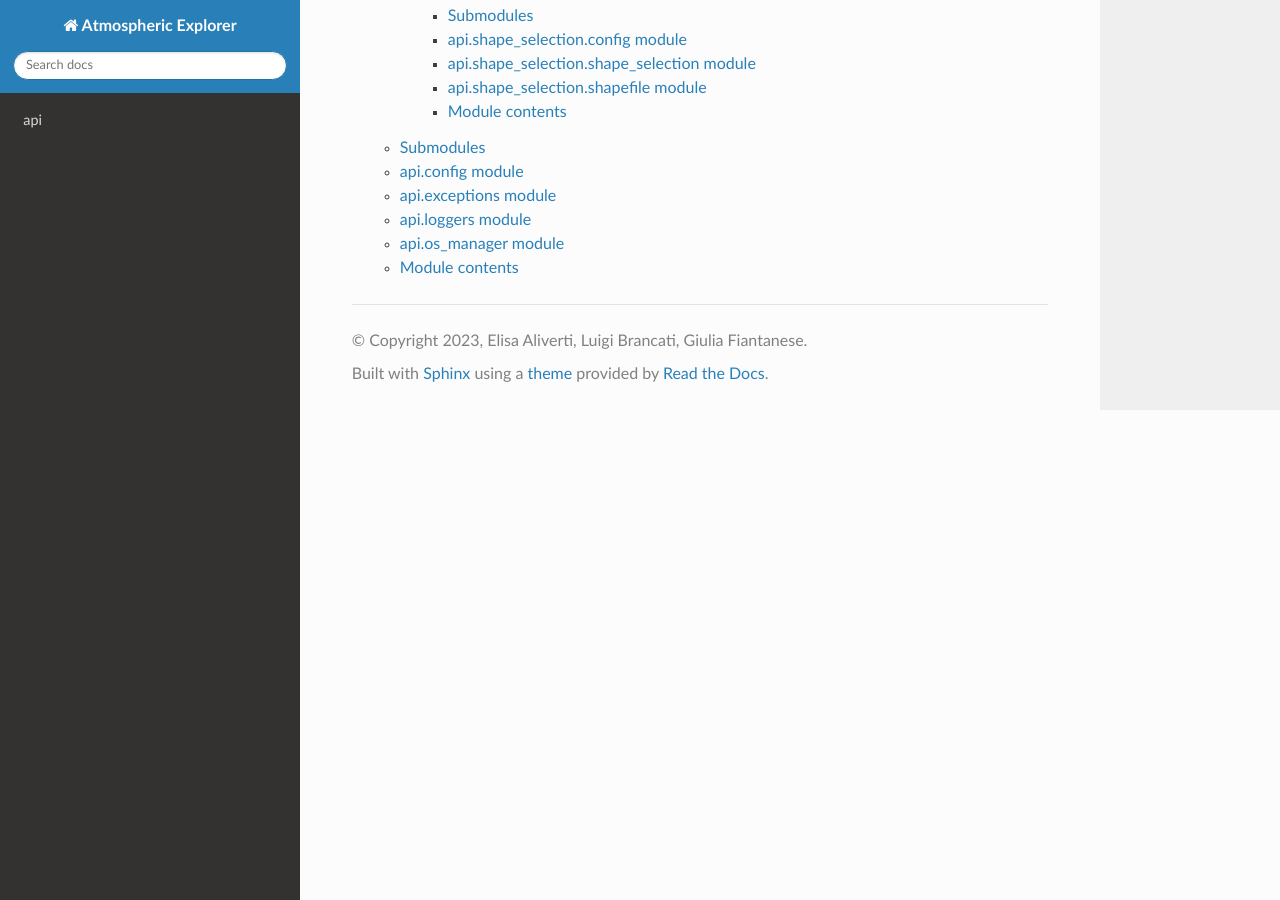
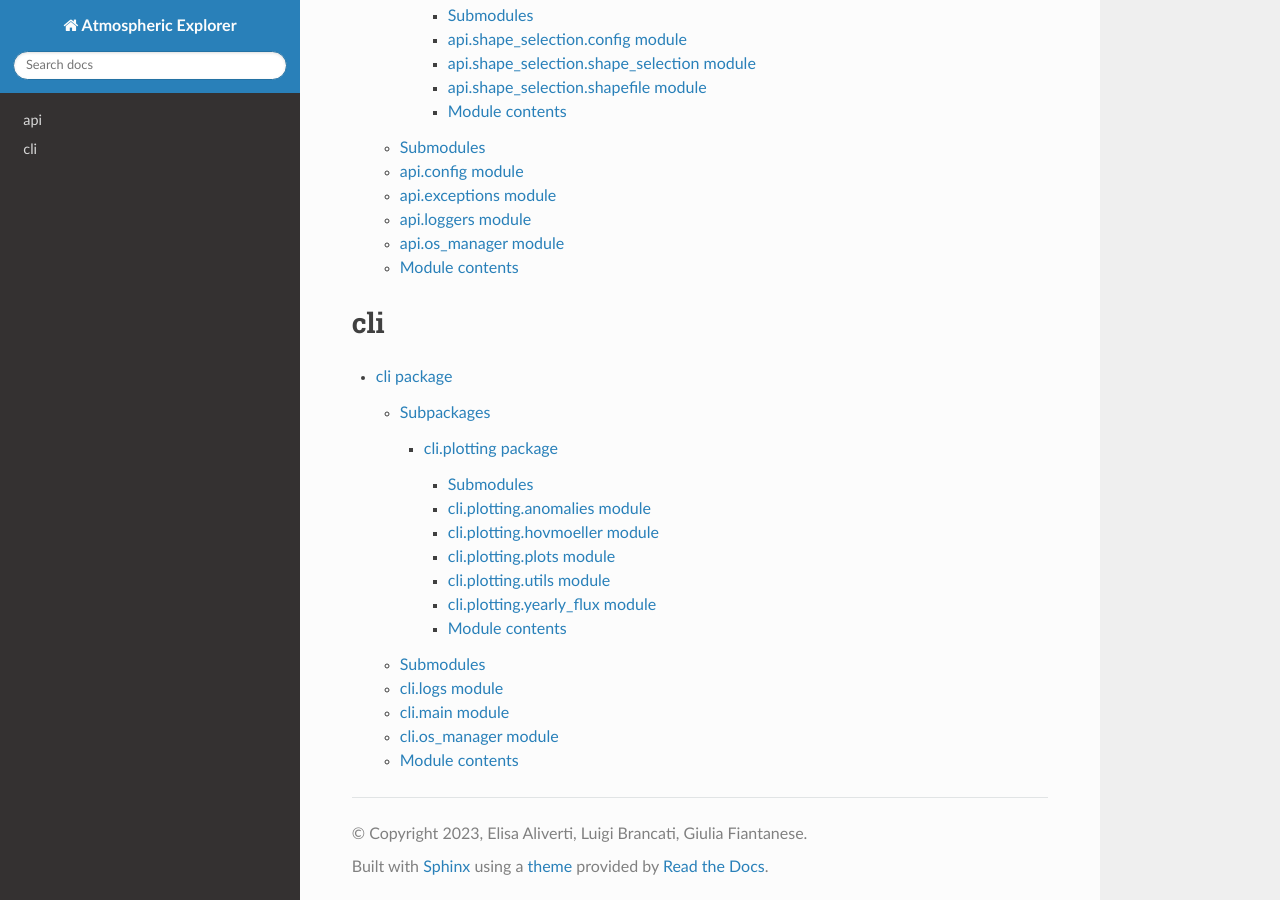
Before and after one commit to ECMWFCode4Earth/atmospheric-explorer, a Sphinx documentation site: the page built from documentation/source/modules.rst, in a window 1280 px wide and 900 px high, scrolled down 648 px. Built offline with Sphinx 7.4.7 and the Read the Docs theme 2.0.0, drawn with Linux system fonts in a browser that asks for light colours.

Commit message:
Updated autodoc sphinx rst

```diff
--- a/documentation/source/api.data_interface.eac4.rst
+++ b/documentation/source/api.data_interface.eac4.rst
@@ -19,6 +19,7 @@ api.data\_interface.eac4.eac4\_config module
    :members:
    :undoc-members:
    :show-inheritance:
+   :exclude-members: config
 
 Module contents
 ---------------
--- a/documentation/source/api.data_interface.ghg.rst
+++ b/documentation/source/api.data_interface.ghg.rst
@@ -19,6 +19,7 @@ api.data\_interface.ghg.ghg\_config module
    :members:
    :undoc-members:
    :show-inheritance:
+   :exclude-members: config
 
 Module contents
 ---------------
--- a/documentation/source/api.rst
+++ b/documentation/source/api.rst
@@ -37,6 +37,7 @@ api.loggers module
    :members:
    :undoc-members:
    :show-inheritance:
+   :exclude-members: LoggersMeta
 
 api.os\_manager module
 ----------------------
--- /dev/null
+++ b/documentation/source/cli.plotting.rst
@@ -0,0 +1,53 @@
+cli.plotting package
+====================
+
+Submodules
+----------
+
+cli.plotting.anomalies module
+-----------------------------
+
+.. automodule:: cli.plotting.anomalies
+   :members:
+   :undoc-members:
+   :show-inheritance:
+
+cli.plotting.hovmoeller module
+------------------------------
+
+.. automodule:: cli.plotting.hovmoeller
+   :members:
+   :undoc-members:
+   :show-inheritance:
+
+cli.plotting.plots module
+-------------------------
+
+.. automodule:: cli.plotting.plots
+   :members:
+   :undoc-members:
+   :show-inheritance:
+
+cli.plotting.utils module
+-------------------------
+
+.. automodule:: cli.plotting.utils
+   :members:
+   :undoc-members:
+   :show-inheritance:
+
+cli.plotting.yearly\_flux module
+--------------------------------
+
+.. automodule:: cli.plotting.yearly_flux
+   :members:
+   :undoc-members:
+   :show-inheritance:
+
+Module contents
+---------------
+
+.. automodule:: cli.plotting
+   :members:
+   :undoc-members:
+   :show-inheritance:
--- /dev/null
+++ b/documentation/source/cli.rst
@@ -0,0 +1,45 @@
+cli package
+===========
+
+Subpackages
+-----------
+
+.. toctree::
+   :maxdepth: 4
+
+   cli.plotting
+
+Submodules
+----------
+
+cli.logs module
+---------------
+
+.. automodule:: cli.logs
+   :members:
+   :undoc-members:
+   :show-inheritance:
+
+cli.main module
+---------------
+
+.. automodule:: cli.main
+   :members:
+   :undoc-members:
+   :show-inheritance:
+
+cli.os\_manager module
+----------------------
+
+.. automodule:: cli.os_manager
+   :members:
+   :undoc-members:
+   :show-inheritance:
+
+Module contents
+---------------
+
+.. automodule:: cli
+   :members:
+   :undoc-members:
+   :show-inheritance:
--- a/documentation/source/index.rst
+++ b/documentation/source/index.rst
@@ -9,8 +9,6 @@ Welcome to Atmospheric Explorer's documentation!
 .. toctree::
    :maxdepth: 2
    :caption: Contents:
-   modules
-
 
 
 Indices and tables
--- a/documentation/source/modules.rst
+++ b/documentation/source/modules.rst
@@ -5,3 +5,12 @@ api
    :maxdepth: 4
 
    api
+
+
+cli
+===
+
+.. toctree::
+   :maxdepth: 4
+
+   cli
```
